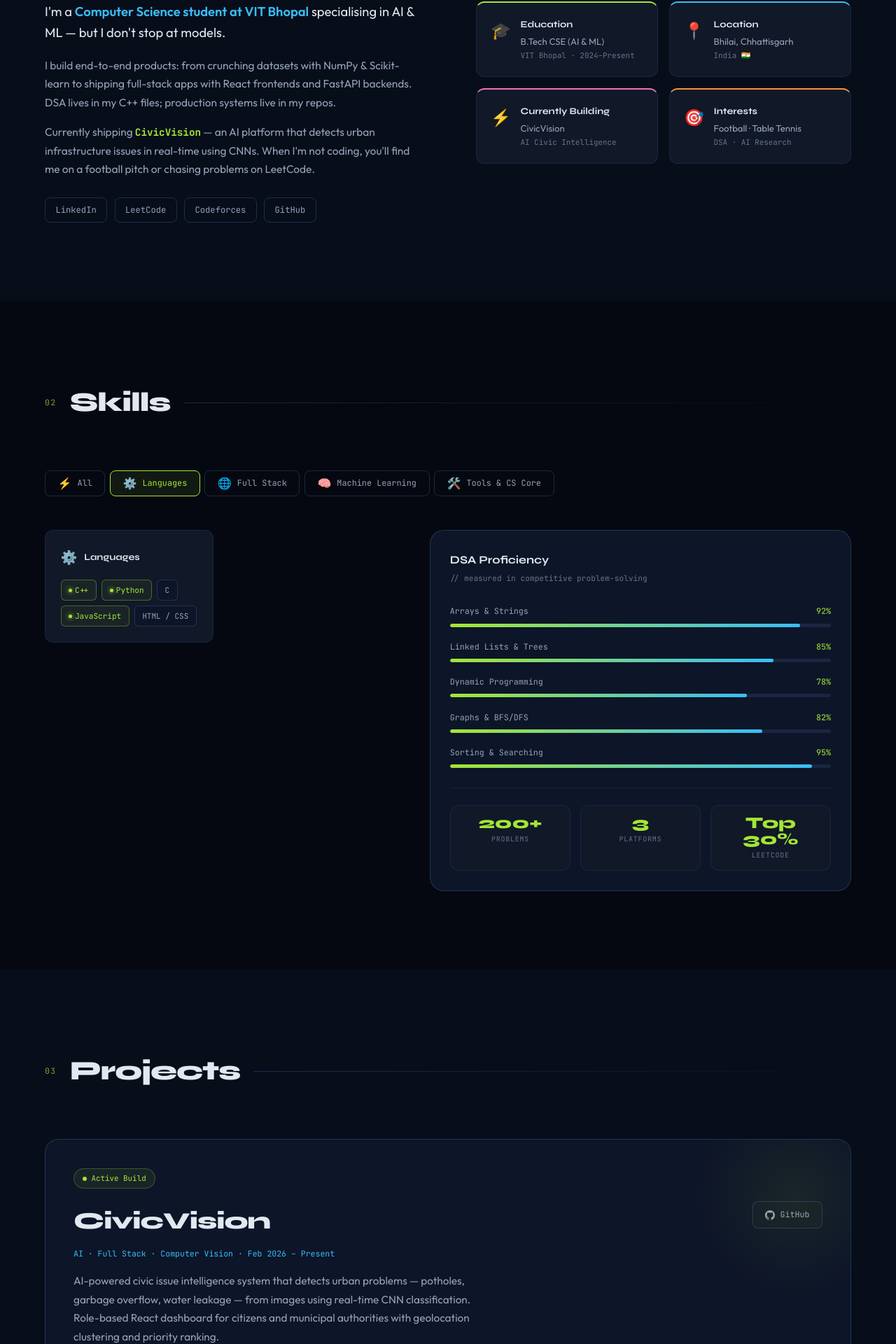
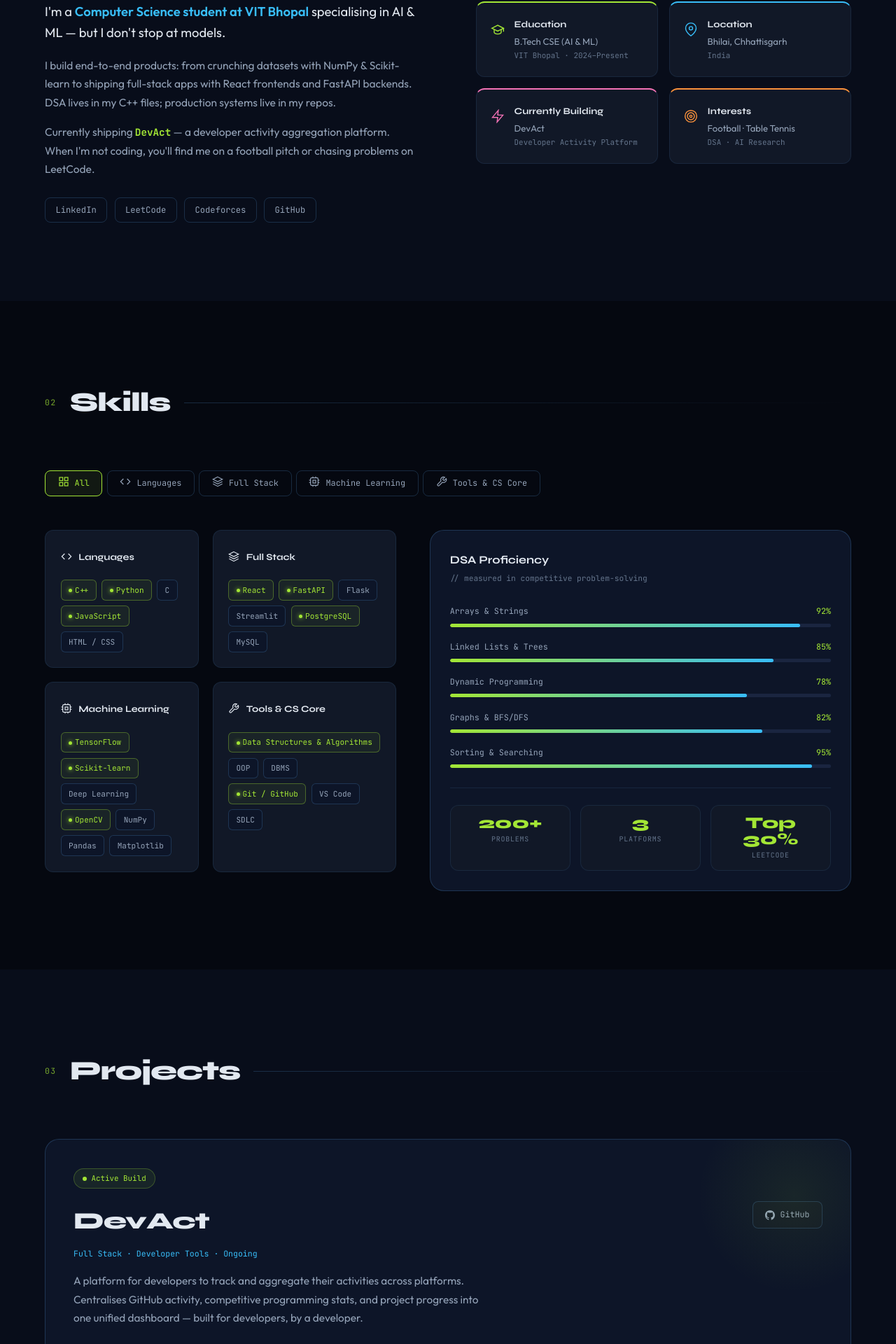
Before and after one commit to parth2711/Personal-Portfolio, a React (Vite) app: page / in a window 1280 px wide. Shown: the part 1129-3049 px from the top of the page at 70% size. Built offline with nearby package versions, Linux system fonts and the light colour scheme.

Commit message:
feat: refine UI with new svg icons

```diff
--- a/src/components/About.jsx
+++ b/src/components/About.jsx
@@ -1,12 +1,37 @@
-import { personalInfo, education } from '../data/portfolio'
+import { personalInfo } from '../data/portfolio'
 import { useInView } from '../hooks/useInView'
 import styles from './About.module.css'
 
+const GraduationIcon = () => (
+  <svg width="20" height="20" viewBox="0 0 24 24" fill="none" stroke="currentColor" strokeWidth="1.7">
+    <path d="M22 10v6M2 10l10-5 10 5-10 5-10-5z"/>
+    <path d="M6 12v5c0 2 6 3 6 3s6-1 6-3v-5"/>
+  </svg>
+)
+const PinIcon = () => (
+  <svg width="20" height="20" viewBox="0 0 24 24" fill="none" stroke="currentColor" strokeWidth="1.7">
+    <path d="M21 10c0 7-9 13-9 13s-9-6-9-13a9 9 0 0118 0z"/>
+    <circle cx="12" cy="10" r="3"/>
+  </svg>
+)
+const ZapIcon = () => (
+  <svg width="20" height="20" viewBox="0 0 24 24" fill="none" stroke="currentColor" strokeWidth="1.7">
+    <polygon points="13 2 3 14 12 14 11 22 21 10 12 10 13 2"/>
+  </svg>
+)
+const TargetIcon = () => (
+  <svg width="20" height="20" viewBox="0 0 24 24" fill="none" stroke="currentColor" strokeWidth="1.7">
+    <circle cx="12" cy="12" r="10"/>
+    <circle cx="12" cy="12" r="6"/>
+    <circle cx="12" cy="12" r="2"/>
+  </svg>
+)
+
 const infoCards = [
-  { icon: '🎓', title: 'Education',        body: 'B.Tech CSE (AI & ML)',  sub: 'VIT Bhopal · 2024–Present', color: 'var(--accent)'  },
-  { icon: '📍', title: 'Location',         body: 'Bhilai, Chhattisgarh', sub: 'India 🇮🇳',              color: 'var(--accent2)' },
-  { icon: '⚡', title: 'Currently Building',body: 'CivicVision',          sub: 'AI Civic Intelligence',    color: 'var(--accent3)' },
-  { icon: '🎯', title: 'Interests',        body: 'Football · Table Tennis',sub: 'DSA · AI Research',       color: 'var(--accent4)' },
+  { Icon: GraduationIcon, title: 'Education',         body: 'B.Tech CSE (AI & ML)',   sub: 'VIT Bhopal · 2024–Present', color: 'var(--accent)'  },
+  { Icon: PinIcon,        title: 'Location',          body: 'Bhilai, Chhattisgarh',  sub: 'India',                     color: 'var(--accent2)' },
+  { Icon: ZapIcon,        title: 'Currently Building',body: 'DevAct',                sub: 'Developer Activity Platform',color: 'var(--accent3)' },
+  { Icon: TargetIcon,     title: 'Interests',         body: 'Football · Table Tennis',sub: 'DSA · AI Research',        color: 'var(--accent4)' },
 ]
 
 export default function About() {
@@ -28,9 +53,9 @@ export default function About() {
             </p>
             {personalInfo.bio.slice(1).map((p, i) => (
               <p key={i} className={styles.para}>
-                {p.includes('CivicVision')
-                  ? p.split('CivicVision').map((part, j) => j === 0
-                    ? <span key={j}>{part}<span className={styles.highlight}>CivicVision</span></span>
+                {p.includes('DevAct')
+                  ? p.split('DevAct').map((part, j) => j === 0
+                    ? <span key={j}>{part}<span className={styles.highlight}>DevAct</span></span>
                     : <span key={j}>{part}</span>)
                   : p}
               </p>
@@ -38,10 +63,10 @@ export default function About() {
 
             <div className={styles.socials}>
               {[
-                { label:'LinkedIn', href: personalInfo.linkedin },
-                { label:'LeetCode', href: personalInfo.leetcode },
+                { label:'LinkedIn',   href: personalInfo.linkedin },
+                { label:'LeetCode',   href: personalInfo.leetcode },
                 { label:'Codeforces', href: personalInfo.codeforces },
-                { label:'GitHub',   href: personalInfo.github },
+                { label:'GitHub',     href: personalInfo.github },
               ].map(s => (
                 <a key={s.label} href={s.href} target="_blank" rel="noreferrer" className={styles.socialBtn}>
                   {s.label}
@@ -53,7 +78,7 @@ export default function About() {
           <div className={styles.cards}>
             {infoCards.map((c, i) => (
               <div key={i} className={styles.card} style={{ '--card-accent': c.color }}>
-                <span className={styles.cardIcon}>{c.icon}</span>
+                <span className={styles.cardIcon} style={{ color: c.color }}><c.Icon /></span>
                 <div>
                   <h4 className={styles.cardTitle}>{c.title}</h4>
                   <p className={styles.cardBody}>{c.body}</p>
--- a/src/components/Certifications.jsx
+++ b/src/components/Certifications.jsx
@@ -1,6 +1,25 @@
 import { certifications } from '../data/portfolio'
 import { useInView } from '../hooks/useInView'
 import styles from './Certifications.module.css'
+
+const PythonIcon = () => (
+  <svg width="24" height="24" viewBox="0 0 24 24" fill="none" stroke="currentColor" strokeWidth="1.6">
+    <path d="M12 2C8 2 6 4 6 7v2h6v1H5C3 10 2 11.5 2 14s1 4 3 4h1v-2.5c0-2 1.5-3.5 3.5-3.5h5c1.5 0 2.5-1 2.5-2.5V7C17 4 15 2 12 2zm-1 3.5a1 1 0 110 2 1 1 0 010-2z"/>
+    <path d="M19 10h-1v2.5c0 2-1.5 3.5-3.5 3.5H9c-1.5 0-2.5 1-2.5 2.5V17C6.5 20 8.5 22 12 22s6-2 6-5v-2h-6v-1h6c1.5 0 3-1.5 3-4s-1-4-2-4zm-7 8.5a1 1 0 110 2 1 1 0 010-2z"/>
+  </svg>
+)
+const GoogleIcon = () => (
+  <svg width="24" height="24" viewBox="0 0 24 24" fill="none" stroke="currentColor" strokeWidth="1.6">
+    <path d="M21.8 10.1H12v3.8h5.6c-.5 2.5-2.7 4.1-5.6 4.1-3.3 0-6-2.7-6-6s2.7-6 6-6c1.5 0 2.8.5 3.8 1.4l2.8-2.8C16.9 3 14.6 2 12 2 6.5 2 2 6.5 2 12s4.5 10 10 10c5.5 0 9.7-3.8 9.7-9.8 0-.7-.1-1.4-.2-1.1h.3z"/>
+  </svg>
+)
+const CppIcon = () => (
+  <svg width="24" height="24" viewBox="0 0 24 24" fill="none" stroke="currentColor" strokeWidth="1.6">
+    <path d="M12 2L2 7l10 5 10-5-10-5zM2 17l10 5 10-5M2 12l10 5 10-5"/>
+  </svg>
+)
+
+const iconMap = { python: PythonIcon, google: GoogleIcon, cpp: CppIcon }
 
 export default function Certifications() {
   const [ref, inView] = useInView()
@@ -15,9 +34,11 @@ export default function Certifications() {
         </div>
 
         <div ref={ref} className={`${styles.grid} fade-up ${inView ? 'visible' : ''}`}>
-          {certifications.map((c, i) => (
+          {certifications.map((c, i) => {
+            const Icon = iconMap[c.icon] || CppIcon
+            return (
               <div key={i} className={styles.card}>
-              <div className={styles.iconWrap}>{c.icon}</div>
+                <div className={styles.iconWrap}><Icon /></div>
                 <p className={styles.issuer}>{c.issuer}</p>
                 <h3 className={styles.title}>{c.title}</h3>
                 <div className={styles.badge}>
@@ -25,7 +46,8 @@ export default function Certifications() {
                   {c.status}
                 </div>
               </div>
-          ))}
+            )
+          })}
         </div>
       </div>
     </section>
--- a/src/components/Projects.jsx
+++ b/src/components/Projects.jsx
@@ -7,10 +7,14 @@ const GhIcon = () => (
     <path d="M12 0C5.374 0 0 5.373 0 12c0 5.302 3.438 9.8 8.207 11.387.599.111.793-.261.793-.577v-2.234c-3.338.726-4.033-1.416-4.033-1.416-.546-1.387-1.333-1.756-1.333-1.756-1.089-.745.083-.729.083-.729 1.205.084 1.839 1.237 1.839 1.237 1.07 1.834 2.807 1.304 3.492.997.107-.775.418-1.305.762-1.604-2.665-.305-5.467-1.334-5.467-5.931 0-1.311.469-2.381 1.236-3.221-.124-.303-.535-1.524.117-3.176 0 0 1.008-.322 3.301 1.23A11.509 11.509 0 0112 5.803c1.02.005 2.047.138 3.006.404 2.291-1.552 3.297-1.23 3.297-1.23.653 1.653.242 2.874.118 3.176.77.84 1.235 1.911 1.235 3.221 0 4.609-2.807 5.624-5.479 5.921.43.372.823 1.102.823 2.222v3.293c0 .319.192.694.801.576C20.566 21.797 24 17.3 24 12c0-6.627-5.373-12-12-12z"/>
   </svg>
 )
-
 const ExternalIcon = () => (
   <svg width="12" height="12" viewBox="0 0 24 24" fill="none" stroke="currentColor" strokeWidth="2">
     <path d="M18 13v6a2 2 0 01-2 2H5a2 2 0 01-2-2V8a2 2 0 012-2h6M15 3h6v6M10 14L21 3"/>
+  </svg>
+)
+const CheckIcon = () => (
+  <svg width="12" height="12" viewBox="0 0 24 24" fill="none" stroke="currentColor" strokeWidth="2.5">
+    <polyline points="20 6 9 17 4 12"/>
   </svg>
 )
 
@@ -29,7 +33,6 @@ export default function Projects() {
         </div>
 
         <div ref={ref} className={`fade-up ${inView ? 'visible' : ''}`}>
-          {/* Featured */}
           {featured && (
             <div className={styles.featured}>
               <div className={styles.featuredGlow} />
@@ -43,7 +46,9 @@ export default function Projects() {
                   <p className={styles.featuredDesc}>{featured.description}</p>
                   <div className={styles.highlights}>
                     {featured.highlights.map((h, i) => (
-                      <span key={i} className={styles.hl}>{h}</span>
+                      <span key={i} className={styles.hl}>
+                        <CheckIcon /> {h}
+                      </span>
                     ))}
                   </div>
                   <div className={styles.stack}>
@@ -66,7 +71,6 @@ export default function Projects() {
             </div>
           )}
 
-          {/* Grid */}
           <div className={styles.grid}>
             {rest.map(p => (
               <div key={p.id} className={styles.card}>
--- a/src/components/Skills.jsx
+++ b/src/components/Skills.jsx
@@ -3,8 +3,44 @@ import { skills, dsaProficiency } from '../data/portfolio'
 import { useInView } from '../hooks/useInView'
 import styles from './Skills.module.css'
 
+const CodeIcon = () => (
+  <svg width="16" height="16" viewBox="0 0 24 24" fill="none" stroke="currentColor" strokeWidth="1.8">
+    <polyline points="16 18 22 12 16 6"/><polyline points="8 6 2 12 8 18"/>
+  </svg>
+)
+const LayersIcon = () => (
+  <svg width="16" height="16" viewBox="0 0 24 24" fill="none" stroke="currentColor" strokeWidth="1.8">
+    <polygon points="12 2 2 7 12 12 22 7 12 2"/>
+    <polyline points="2 17 12 22 22 17"/>
+    <polyline points="2 12 12 17 22 12"/>
+  </svg>
+)
+const CpuIcon = () => (
+  <svg width="16" height="16" viewBox="0 0 24 24" fill="none" stroke="currentColor" strokeWidth="1.8">
+    <rect x="4" y="4" width="16" height="16" rx="2"/>
+    <rect x="9" y="9" width="6" height="6"/>
+    <line x1="9" y1="1" x2="9" y2="4"/><line x1="15" y1="1" x2="15" y2="4"/>
+    <line x1="9" y1="20" x2="9" y2="23"/><line x1="15" y1="20" x2="15" y2="23"/>
+    <line x1="20" y1="9" x2="23" y2="9"/><line x1="20" y1="14" x2="23" y2="14"/>
+    <line x1="1" y1="9" x2="4" y2="9"/><line x1="1" y1="14" x2="4" y2="14"/>
+  </svg>
+)
+const ToolIcon = () => (
+  <svg width="16" height="16" viewBox="0 0 24 24" fill="none" stroke="currentColor" strokeWidth="1.8">
+    <path d="M14.7 6.3a1 1 0 000 1.4l1.6 1.6a1 1 0 001.4 0l3.77-3.77a6 6 0 01-7.94 7.94l-6.91 6.91a2.12 2.12 0 01-3-3l6.91-6.91a6 6 0 017.94-7.94l-3.76 3.76z"/>
+  </svg>
+)
+const AllIcon = () => (
+  <svg width="16" height="16" viewBox="0 0 24 24" fill="none" stroke="currentColor" strokeWidth="1.8">
+    <rect x="3" y="3" width="7" height="7"/><rect x="14" y="3" width="7" height="7"/>
+    <rect x="14" y="14" width="7" height="7"/><rect x="3" y="14" width="7" height="7"/>
+  </svg>
+)
+
+const iconMap = { code: CodeIcon, layers: LayersIcon, cpu: CpuIcon, tool: ToolIcon }
+
 export default function Skills() {
-  const [activeTab, setActiveTab] = useState(0)
+  const [activeTab, setActiveTab] = useState(-1)
   const [ref, inView] = useInView()
 
   return (
@@ -16,50 +52,50 @@ export default function Skills() {
           <div className="section-line" />
         </div>
 
-        {/* Category tabs */}
         <div className={styles.tabs}>
           <button
             className={`${styles.tab} ${activeTab === -1 ? styles.tabActive : ''}`}
             onClick={() => setActiveTab(-1)}
           >
-            <span className={styles.tabIcon}>⚡</span> All
+            <span className={styles.tabIcon}><AllIcon /></span> All
           </button>
-          {skills.map((s, i) => (
+          {skills.map((s, i) => {
+            const Icon = iconMap[s.icon] || CodeIcon
+            return (
               <button
                 key={i}
                 className={`${styles.tab} ${activeTab === i ? styles.tabActive : ''}`}
                 onClick={() => setActiveTab(i)}
               >
-              <span className={styles.tabIcon}>{s.icon}</span> {s.category}
+                <span className={styles.tabIcon}><Icon /></span> {s.category}
               </button>
-          ))}
+            )
+          })}
         </div>
 
         <div ref={ref} className={`${styles.grid} fade-up ${inView ? 'visible' : ''}`}>
-          {/* Skill category cards */}
           <div className={styles.categoryGrid}>
-            {(activeTab === -1 ? skills : [skills[activeTab]]).map((cat, ci) => (
+            {(activeTab === -1 ? skills : [skills[activeTab]]).map((cat, ci) => {
+              const Icon = iconMap[cat.icon] || CodeIcon
+              return (
                 <div key={ci} className={styles.categoryCard}>
                   <div className={styles.catHeader}>
-                  <span className={styles.catIcon}>{cat.icon}</span>
+                    <span className={styles.catIcon}><Icon /></span>
                     <span className={styles.catName}>{cat.category}</span>
                   </div>
                   <div className={styles.chips}>
                     {cat.items.map((item, ii) => (
-                    <span
-                      key={ii}
-                      className={`${styles.chip} ${item.hot ? styles.chipHot : ''}`}
-                    >
+                      <span key={ii} className={`${styles.chip} ${item.hot ? styles.chipHot : ''}`}>
                         {item.hot && <span className={styles.hotDot} />}
                         {item.name}
                       </span>
                     ))}
                   </div>
                 </div>
-            ))}
+              )
+            })}
           </div>
 
-          {/* DSA Panel */}
           <div className={styles.dsaPanel}>
             <h3 className={styles.dsaTitle}>DSA Proficiency</h3>
             <p className={styles.dsaSub}>// measured in competitive problem-solving</p>
--- a/src/data/portfolio.js
+++ b/src/data/portfolio.js
@@ -15,15 +15,15 @@ export const personalInfo = {
   bio: [
     "I'm a Computer Science student at VIT Bhopal specialising in AI & ML — but I don't stop at models.",
     "I build end-to-end products: from crunching datasets with NumPy & Scikit-learn to shipping full-stack apps with React frontends and FastAPI backends. DSA lives in my C++ files; production systems live in my repos.",
-    "Currently shipping CivicVision — an AI platform that detects urban infrastructure issues in real-time using CNNs. When I'm not coding, you'll find me on a football pitch or chasing problems on LeetCode.",
+    "Currently shipping DevAct — a developer activity aggregation platform. When I'm not coding, you'll find me on a football pitch or chasing problems on LeetCode.",
   ],
-  currentlyBuilding: 'CivicVision',
+  currentlyBuilding: 'DevAct',
 }
 
 export const skills = [
   {
     category: 'Languages',
-    icon: '⚙️',
+    icon: 'code',
     items: [
       { name: 'C++', hot: true },
       { name: 'Python', hot: true },
@@ -34,7 +34,7 @@ export const skills = [
   },
   {
     category: 'Full Stack',
-    icon: '🌐',
+    icon: 'layers',
     items: [
       { name: 'React', hot: true },
       { name: 'FastAPI', hot: true },
@@ -46,7 +46,7 @@ export const skills = [
   },
   {
     category: 'Machine Learning',
-    icon: '🧠',
+    icon: 'cpu',
     items: [
       { name: 'TensorFlow', hot: true },
       { name: 'Scikit-learn', hot: true },
@@ -59,7 +59,7 @@ export const skills = [
   },
   {
     category: 'Tools & CS Core',
-    icon: '🛠️',
+    icon: 'tool',
     items: [
       { name: 'Data Structures & Algorithms', hot: true },
       { name: 'OOP', hot: false },
@@ -82,24 +82,50 @@ export const dsaProficiency = [
 export const projects = [
   {
     id: 1,
+    title: 'DevAct',
+    featured: true,
+    tag: 'Full Stack · Developer Tools',
+    date: 'Ongoing',
+    description:
+      'A platform for developers to track and aggregate their activities across platforms. Centralises GitHub activity, competitive programming stats, and project progress into one unified dashboard — built for developers, by a developer.',
+    stack: ['JavaScript', 'React', 'REST APIs'],
+    highlights: [
+      'GitHub activity aggregation',
+      'Competitive programming stats',
+      'Unified developer dashboard',
+      'Cross-platform tracking',
+    ],
+    github: 'https://github.com/parth2711/devact',
+    live: null,
+  },
+  {
+    id: 2,
+    title: 'Kairos',
+    featured: false,
+    tag: 'Full Stack · Productivity',
+    date: '2025 – Present',
+    description:
+      'A productivity and time management platform built to help developers and students track their work sessions, set goals, and analyse their output over time.',
+    stack: ['React', 'JavaScript', 'Node.js'],
+    highlights: [],
+    github: 'https://github.com/parth2711/kairos',
+    live: null,
+  },
+  {
+    id: 3,
     title: 'CivicVision',
-    featured: true,
+    featured: false,
     tag: 'AI · Full Stack · Computer Vision',
     date: 'Feb 2026 – Present',
     description:
-      'AI-powered civic issue intelligence system that detects urban problems — potholes, garbage overflow, water leakage — from images using real-time CNN classification. Role-based React dashboard for citizens and municipal authorities with geolocation clustering and priority ranking.',
+      'AI-powered civic issue intelligence system that detects urban problems — potholes, garbage overflow, water leakage — from images using real-time CNN classification. Role-based React dashboard with geolocation clustering and priority ranking.',
     stack: ['Python', 'FastAPI', 'React', 'TensorFlow', 'OpenCV', 'PostgreSQL'],
-    highlights: [
-      '🧠 CNN-based defect classification',
-      '🗺️ Geolocation tagging + clustering',
-      '🔐 Role-based access control',
-      '📊 Real-time priority ranking',
-    ],
+    highlights: [],
     github: 'https://github.com/parth2711',
     live: null,
   },
   {
-    id: 2,
+    id: 4,
     title: 'Vaxtrust',
     featured: false,
     tag: 'ML · Data Science',
@@ -112,20 +138,7 @@ export const projects = [
     live: null,
   },
   {
-    id: 3,
-    title: 'DevAct',
-    featured: false,
-    tag: 'Full Stack · Developer Tools',
-    date: 'Ongoing',
-    description:
-      'A platform for developers to track and aggregate their activities across platforms. Centralises GitHub activity, competitive programming stats, and project progress into one dashboard.',
-    stack: ['JavaScript', 'React', 'REST APIs'],
-    highlights: [],
-    github: 'https://github.com/parth2711/devact',
-    live: null,
-  },
-  {
-    id: 4,
+    id: 5,
     title: 'HydroMind AI',
     featured: false,
     tag: 'ML · AgriTech · Transformers',
@@ -138,7 +151,7 @@ export const projects = [
     live: null,
   },
   {
-    id: 5,
+    id: 6,
     title: 'Spam Email Classification',
     featured: false,
     tag: 'ML · NLP',
@@ -150,36 +163,23 @@ export const projects = [
     github: 'https://github.com/parth2711/Spam-Email-Classification',
     live: null,
   },
-  {
-    id: 6,
-    title: 'Iris Classification App',
-    featured: false,
-    tag: 'ML · Streamlit Deployment',
-    date: '2025',
-    description:
-      'End-to-end Iris flower classification using Logistic Regression, deployed as an interactive Streamlit web app. Full ML pipeline from training to production.',
-    stack: ['Python', 'Scikit-learn', 'Streamlit'],
-    highlights: [],
-    github: 'https://github.com/parth2711/Iris-Classification',
-    live: null,
-  },
 ]
 
 export const certifications = [
   {
-    icon: '🐍',
+    icon: 'python',
     title: 'Python for Data Science & Machine Learning Bootcamp',
     issuer: 'Udemy',
     status: 'Completed',
   },
   {
-    icon: '🔩',
+    icon: 'google',
     title: 'The Nuts and Bolts of Machine Learning',
     issuer: 'Google',
     status: 'Completed',
   },
   {
-    icon: '⚡',
+    icon: 'cpp',
     title: 'Beginning C++ Programming — From Beginner to Beyond',
     issuer: 'Udemy',
     status: 'Completed',
@@ -192,14 +192,14 @@ export const education = [
     institution: 'VIT Bhopal University',
     location: 'Sehore, Madhya Pradesh',
     period: 'Aug 2024 – Present',
-    icon: '🎓',
+    icon: 'graduation',
   },
   {
     degree: 'Senior Secondary (Class XII)',
     institution: 'Delhi Public School, Bhilai',
     location: 'Bhilai, Chhattisgarh',
     period: 'Mar 2010 – May 2024',
-    icon: '🏫',
+    icon: 'school',
   },
 ]
 
```
Lines whose indentation alone changed are shown as unchanged.
